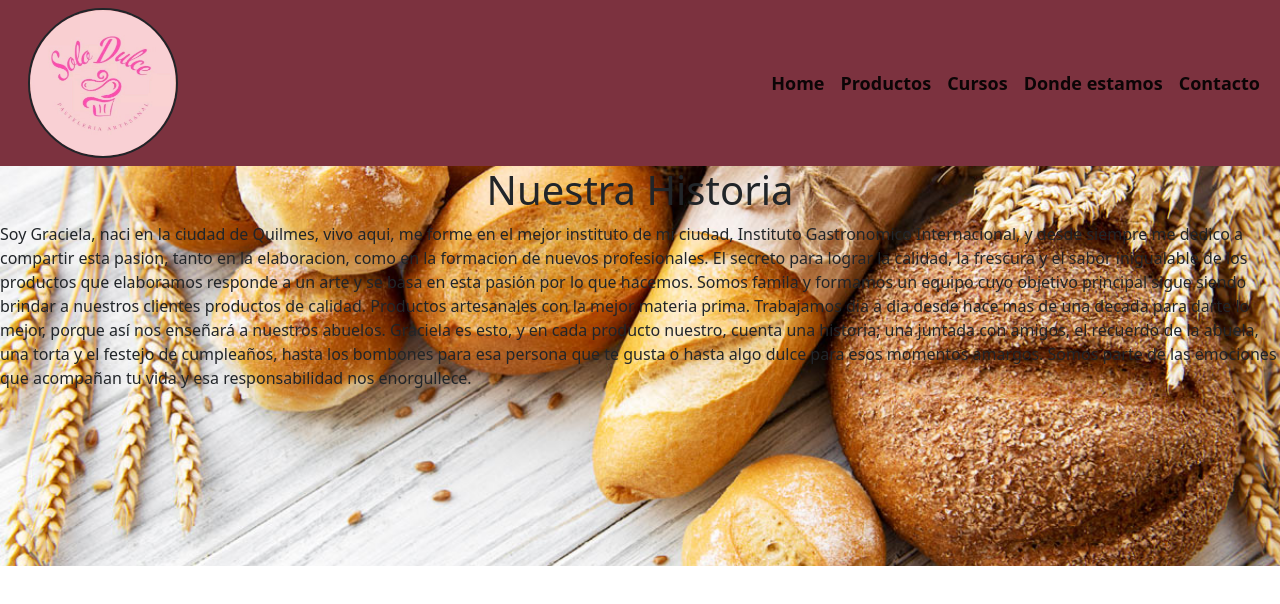
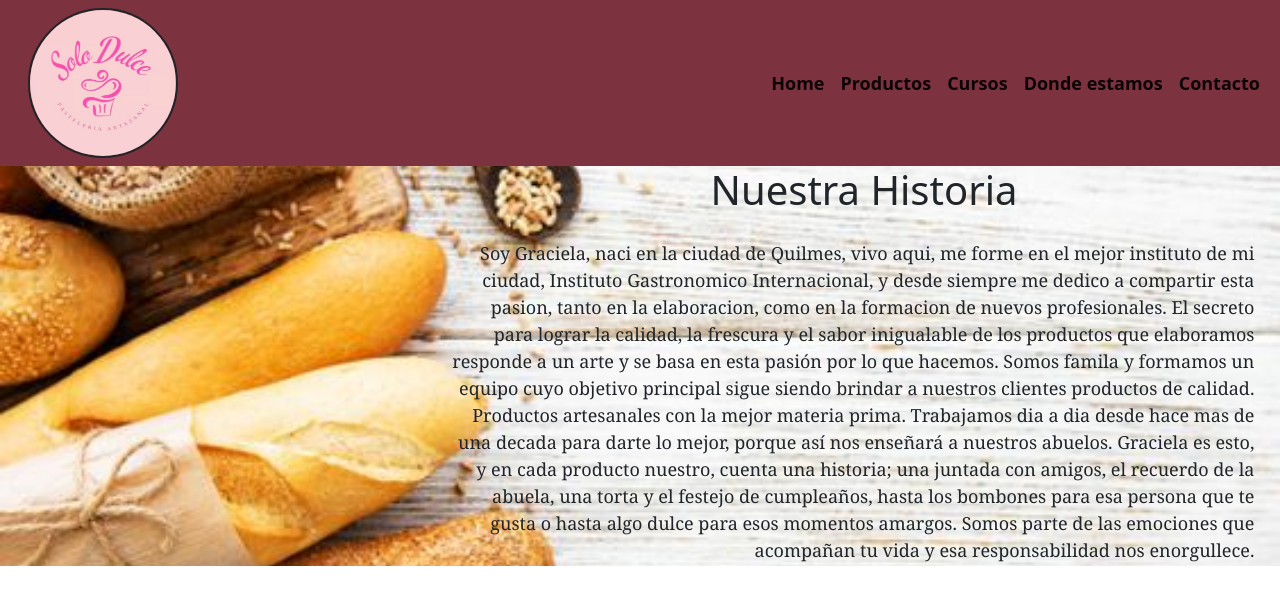
Before and after one commit to YaninaTranchida/Bootstrap, a plain HTML site: page index.html in a window 1280 px wide. Drawn offline with nearby package versions, Linux system fonts and the light colour scheme.

Commit message:
termine de dar forma al main

```diff
--- a/index.html
+++ b/index.html
@@ -48,8 +48,7 @@
           </nav>
     </header>
 
-
-    <main>
+    <main class="cuerpoTxt">
       <div>
         <h1 class="text-center">Nuestra Historia</h1>
       </div>
@@ -64,10 +63,11 @@
           Somos parte de las emociones que acompañan tu vida y esa responsabilidad nos enorgullece.</p>
       </div>
 
-
-
     </main>
 
+    <footer>
+
+    </footer>
 
   </body>
 
--- a/style.css
+++ b/style.css
@@ -21,11 +21,30 @@ li{
     font-weight: 700;
 }
 
+
+    /*MAIN-CONTENIDO*/
+
 main{
-    background-image: url(./imagenes/panes1.jpg);
+    background-image: url(./imagenes/BG1.jpg);
     height: 400px;
     background-repeat: no-repeat;
     background-position: center;
     background-size: cover;
 
 }
+
+.cuerpoTxt p{
+    font-weight: 200;
+    font-family: Georgia, 'Times New Roman', Times, serif;
+    font-size: 18px;
+    height: 70px;
+    margin-left: 35%;
+    margin-right: 2%;
+    margin-top: 2%;
+    text-align: right;
+}
+
+h1{
+    margin-left: 35%;
+    margin-bottom: 2%;
+}
```
Also changed, not shown: imagenes/BG1.jpg (added).
